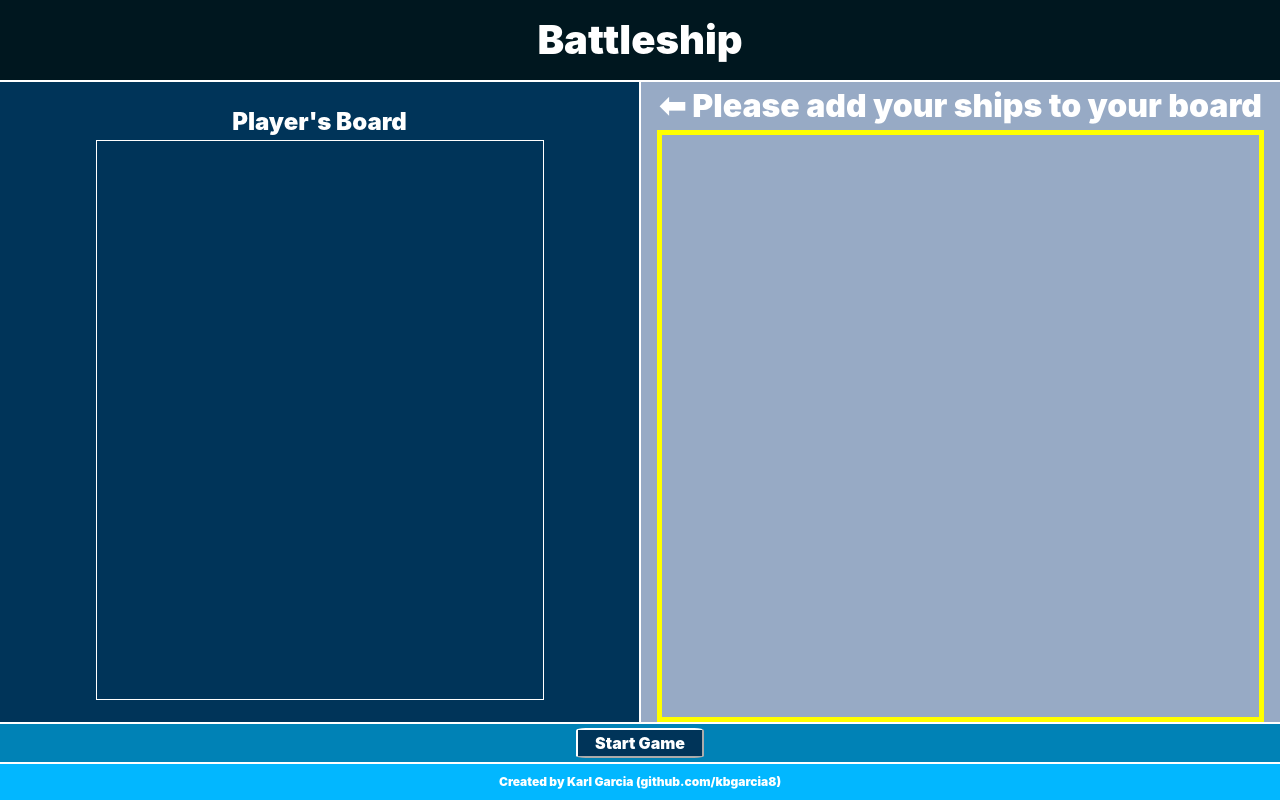
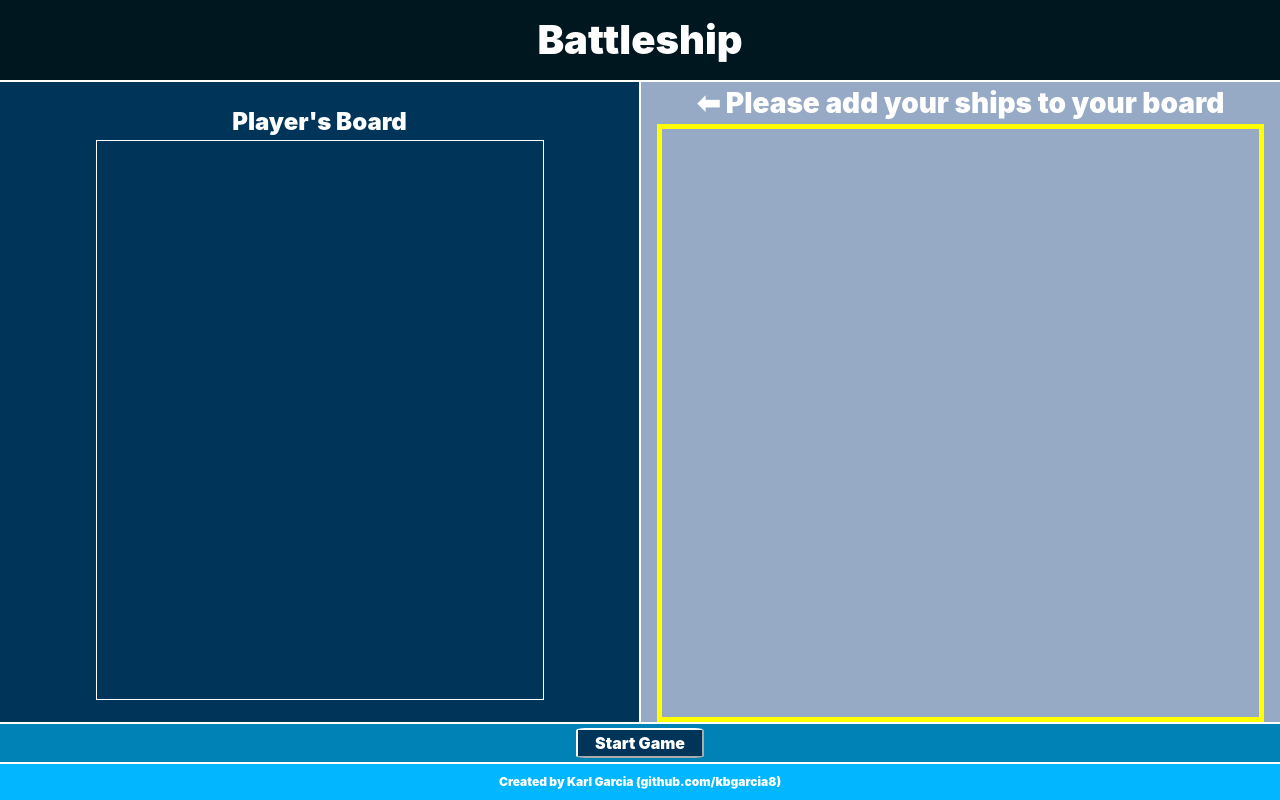
Before and after one commit to kbgarcia8/battleship, a website built with webpack: page src/index.html in a window 1280 px wide. Built offline with nearby package versions, Linux system fonts and the light colour scheme.

Commit message:
adjust .for-add-title style

```diff
--- a/src/styles/style.css
+++ b/src/styles/style.css
@@ -64,8 +64,9 @@ body {
     display: flex;
     align-content: center;
     justify-content: center;
+    text-align: center;
     color: #ffff;
-    font-size: 4vh;
+    font-size: 3.5vh;
     font-weight: 900;
 }
 .ships-container{
@@ -79,7 +80,7 @@ body {
     border: 5px yellow solid;
 }
 .carrier-container,
-.battleship-container
+.battleship-container,
 .destroyer-container,
 .submarine-container,
 .patrol-boat-container{
```
